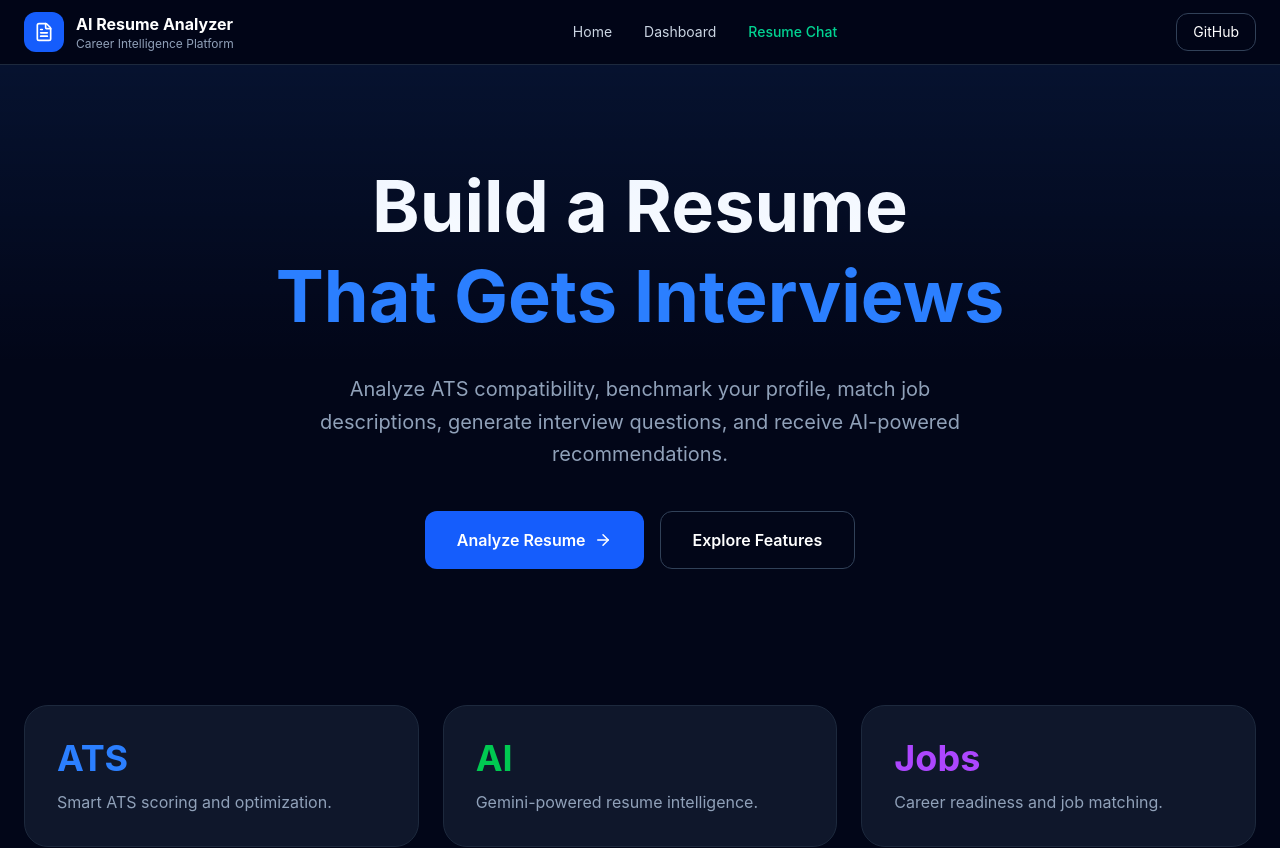
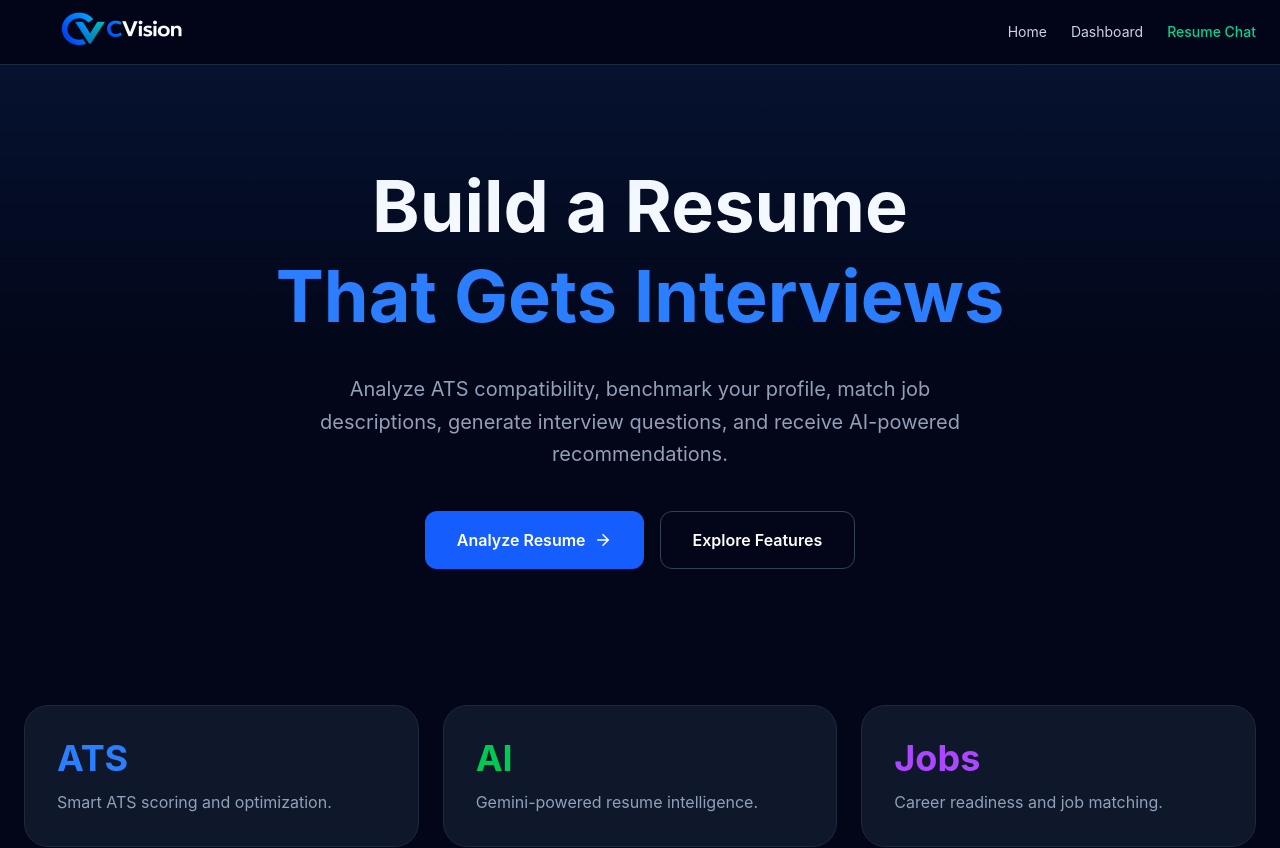
Before and after one commit to bhavesh-018/CVision, a React app in the folder frontend/: page / in a window 1280 px wide. Shown: the top 848 px of the page. Built offline with nearby package versions, Linux system fonts and the light colour scheme; the HTML template or start-up script is replaced by a standard one.

Commit message:
ui: added logo

```diff
--- a/frontend/src/components/Navbar.jsx
+++ b/frontend/src/components/Navbar.jsx
@@ -7,22 +7,12 @@ function Navbar() {
       <div className="mx-auto flex h-16 max-w-7xl items-center justify-between px-6">
 
         <div className="flex items-center gap-3">
-          <div className="flex h-10 w-10 items-center justify-center rounded-xl bg-blue-600">
-            <FileText size={20} />
-          </div>
-
-          <div>
-            <h1 className="font-bold">
-              AI Resume Analyzer
-            </h1>
-
-            <p className="text-xs text-slate-400">
-              Career Intelligence Platform
-            </p>
-          </div>
+          <Link to="/" className="flex items-center gap-2">
+            <img src="../../public/logo.png" className="h-52 object-contain py-10" />
+          </Link>
         </div>
 
-        <nav className="hidden md:flex items-center gap-8 text-sm text-slate-300">
+        <nav className="hidden md:flex items-center gap-6 text-sm text-slate-300">
           <Link to="/" className="hover:text-white">
             Home
           </Link>
@@ -35,11 +25,6 @@ function Navbar() {
             Resume Chat
           </Link>
         </nav>
-
-        <button className="flex items-center gap-2 rounded-xl border border-slate-700 px-4 py-2 text-sm hover:border-blue-500">
-          GitHub
-        </button>
-
       </div>
     </header>
   );
```
Also changed, not shown: frontend/public/logo.png (added).
